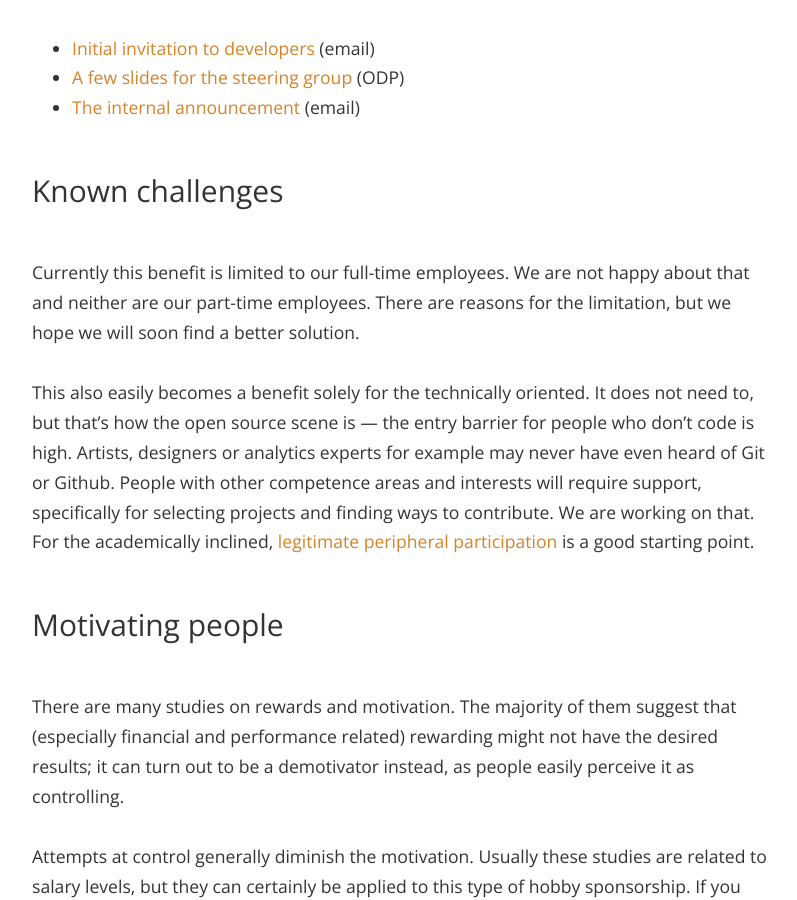
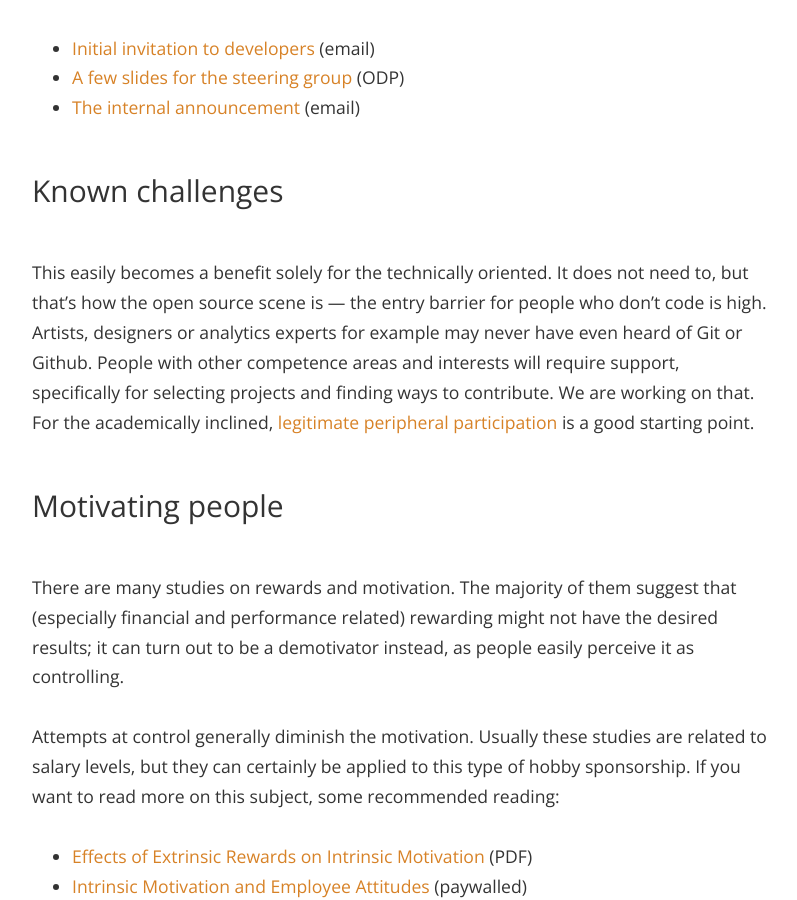
Before and after one commit to futurice/spiceprogram, a Jekyll site: the page built from oss-sponsorship/index.html, in a window 1280 px wide and 900 px high, scrolled down 6341 px. Shown: the whole window, without its empty margins (238-1035 px from the left). Built offline with Jekyll 4.4.1, drawn with Linux system fonts in a browser that asks for light colours; nearby versions of some CDN libraries.

Commit message:
Update oss-sponsorship.md

```diff
--- a/_includes/oss-sponsorship.md
+++ b/_includes/oss-sponsorship.md
@@ -122,9 +122,7 @@ Since we know Futurice company culture is of interest to some people, we will in
 Known challenges
 ----------------
 
-Currently this benefit is limited to our full-time employees. We are not happy about that and neither are our part-time employees. There are reasons for the limitation, but we hope we will soon find a better solution.
-
-This also easily becomes a benefit solely for the technically oriented. It does not need to, but that’s how the open source scene is — the entry barrier for people who don't code is high. Artists, designers or analytics experts for example may never have even heard of Git or Github. People with other competence areas and interests will require support, specifically for selecting projects and finding ways to contribute. We are working on that. For the academically inclined, [legitimate peripheral participation](http://en.wikipedia.org/wiki/Legitimate_peripheral_participation) is a good starting point.
+This easily becomes a benefit solely for the technically oriented. It does not need to, but that’s how the open source scene is — the entry barrier for people who don't code is high. Artists, designers or analytics experts for example may never have even heard of Git or Github. People with other competence areas and interests will require support, specifically for selecting projects and finding ways to contribute. We are working on that. For the academically inclined, [legitimate peripheral participation](http://en.wikipedia.org/wiki/Legitimate_peripheral_participation) is a good starting point.
 
 
 Motivating people<a name="motivation"></a>
```
